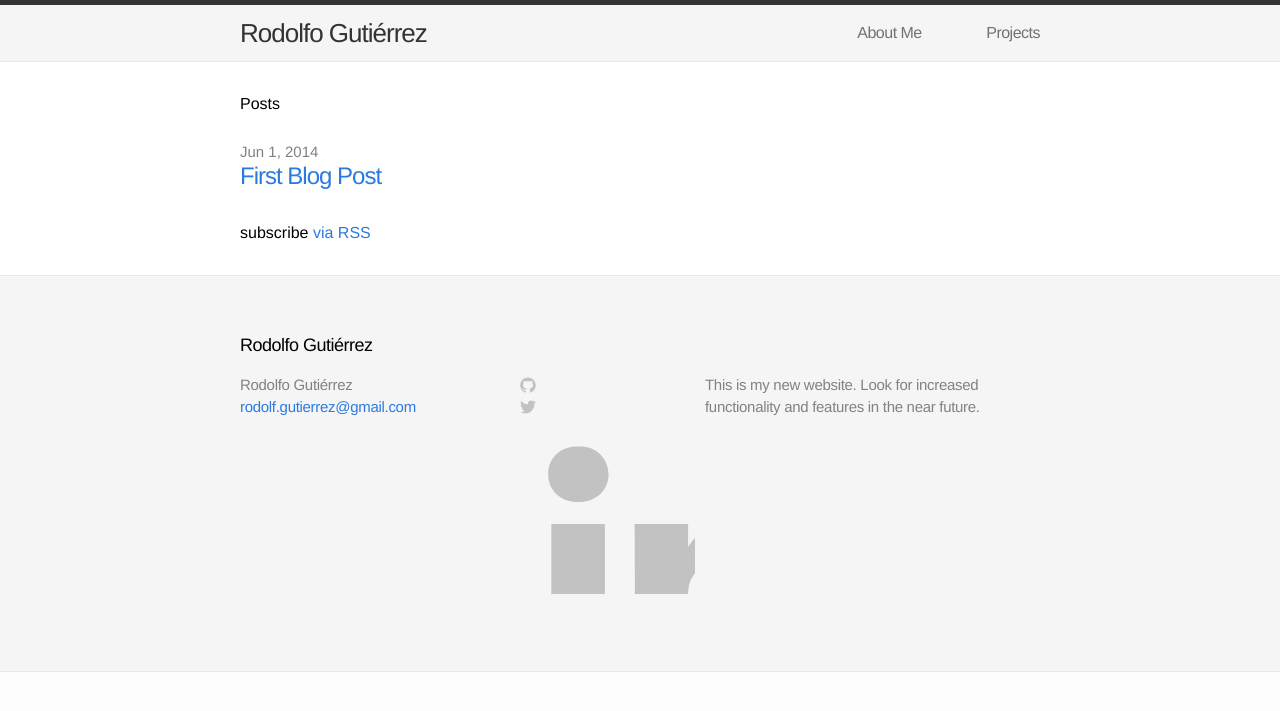
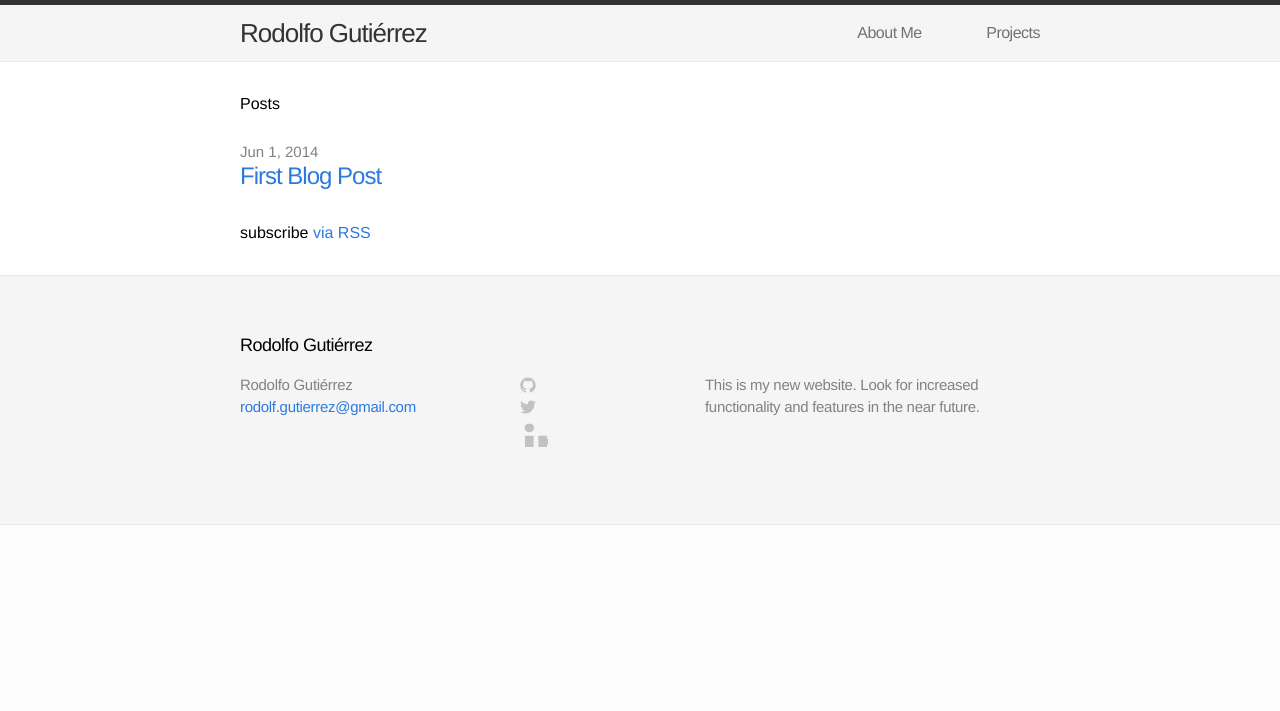
Before and after one commit to gutzrodolfo/arwedding.love, a Jekyll site: the page built from index.html, in a window 1280 px wide. Shown: the top 711 px of the page. Built offline with Jekyll 4.4.1, drawn with Linux system fonts in a browser that asks for light colours.

Commit message:
footer changes

```diff
--- a/_includes/footer.html
+++ b/_includes/footer.html
@@ -54,7 +54,7 @@
           <a href="https://linkedin.com/{{ site.username }}">
             <span class="icon linkedin">
              <svg version="1.1" id="Layer_1" xmlns="http://www.w3.org/2000/svg" xmlns:xlink="http://www.w3.org/1999/xlink" x="0px" y="0px"
-            viewBox="0 0 16 16" enable-background="new 0 0 16 16" xml:space="preserve">
+            width="28px" height="28px" viewBox="0 0 16 16" enable-background="new 0 0 16 16" xml:space="preserve">
             <path fill="#C2C2C2" d="M25.424,15.887v8.447h-4.896v-7.882c0-1.979-0.709-3.331-2.48-3.331c-1.354,0-2.158,0.911-2.514,1.803
             c-0.129,0.315-0.162,0.753-0.162,1.194v8.216h-4.899c0,0,0.066-13.349,0-14.731h4.899v2.088c-0.01,0.016-0.023,0.032-0.033,0.048
             h0.033V11.69c0.65-1.002,1.812-2.435,4.414-2.435C23.008,9.254,25.424,11.361,25.424,15.887z M5.348,2.501
```
